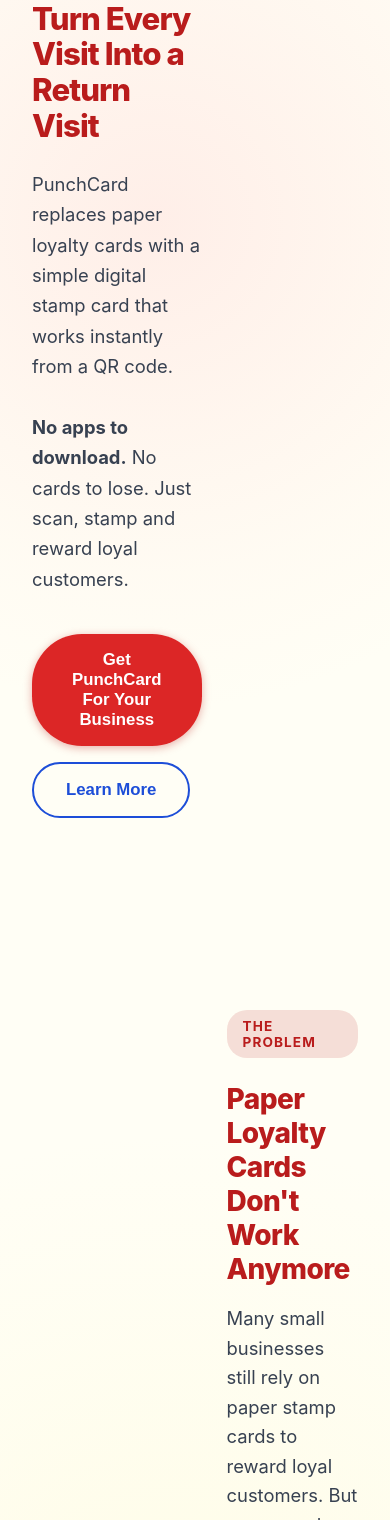
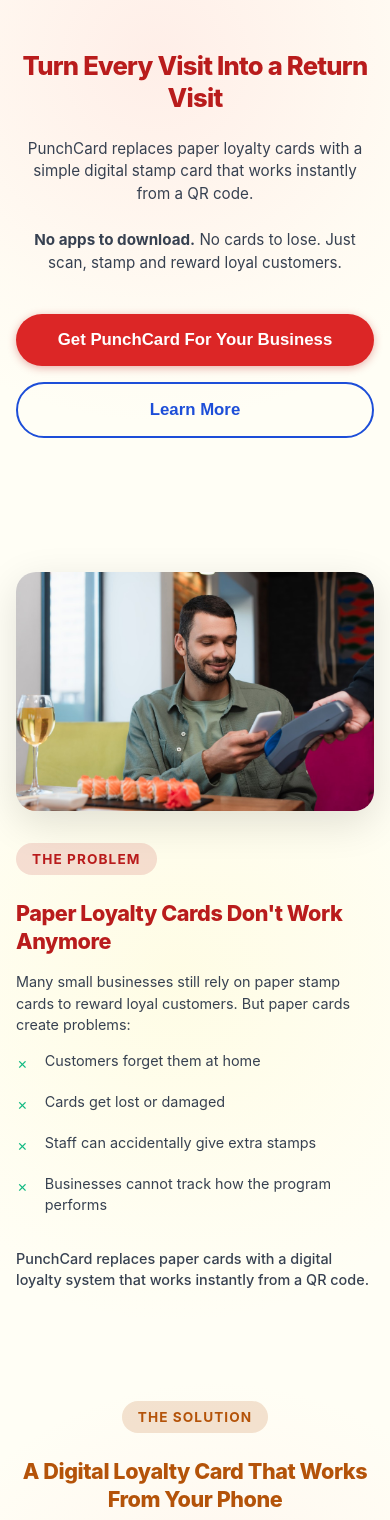
Before and after one commit to NeilAdamson/loyalty-pwa, a React (Vite) app in the folder apps/web/: page / in a window 390 px wide. Shown: the part 320-1840 px from the top of the page. Built offline with nearby package versions, Linux system fonts and the light colour scheme; no server answers.

Commit message:
Landing page redesign - removed some of the unnecessary image files

```diff
--- a/apps/web/src/index.css
+++ b/apps/web/src/index.css
@@ -576,6 +576,7 @@
   .landing-pic-strip { grid-template-columns: repeat(2, 1fr); }
 }
 
+/* Mobile: single-column, smaller text, vertical flow – desktop unchanged */
 @media (max-width: 768px) {
   .landing-nav-links { display: none !important; }
   .landing-hero-image-desk { display: none !important; }
@@ -583,4 +584,86 @@
   .landing-nav-logo { height: 44px; }
   .landing-hero-logo { max-width: 260px; }
   .landing-footer-logo { height: 44px; }
+
+  /* Single column – no two-row layout on mobile */
+  .landing-hero-grid {
+    grid-template-columns: 1fr !important;
+    gap: 1.5rem !important;
+    text-align: center;
+  }
+  .landing-hero-grid .landing-hero-content { text-align: left; }
+  .landing-two-column {
+    grid-template-columns: 1fr !important;
+    gap: 2rem !important;
+  }
+  .landing-grid-three {
+    grid-template-columns: 1fr !important;
+    gap: 1.5rem !important;
+  }
+  .landing-features-inner {
+    grid-template-columns: 1fr !important;
+  }
+  .landing-getting-started-steps {
+    flex-direction: column !important;
+    align-items: stretch !important;
+  }
+  .landing-pic-strip {
+    grid-template-columns: 1fr !important;
+  }
+
+  /* Smaller text on mobile */
+  .landing-hero-bg h1,
+  .landing-hero-bg .landing-headline-red {
+    font-size: 1.6rem !important;
+    line-height: 1.25 !important;
+  }
+  .landing-hero-subtitle,
+  .landing-hero-bg p {
+    font-size: 0.95rem !important;
+    line-height: 1.5 !important;
+  }
+  .landing-section-header { margin-bottom: 2.5rem !important; }
+  .landing-cream h2,
+  .landing-cream .landing-title-red,
+  .landing-cream .landing-title-amber,
+  .landing-cream .landing-title-blue,
+  .landing-cream .landing-headline-red,
+  .landing-cream .landing-headline-amber,
+  .landing-cream .landing-headline-blue {
+    font-size: 1.35rem !important;
+    line-height: 1.3 !important;
+  }
+  .landing-cream .landing-section-header h2 { font-size: 1.35rem !important; }
+  .landing-cream p,
+  .landing-cream li,
+  .landing-cream .landing-card-glow p {
+    font-size: 0.9rem !important;
+    line-height: 1.5 !important;
+  }
+  .landing-cream h3 { font-size: 1.05rem !important; }
+  .landing-cream .landing-card-glow h3 { font-size: 1.05rem !important; }
+
+  /* Tighter section padding on mobile */
+  section.landing-cream {
+    padding: 3rem 1rem !important;
+  }
+  section.landing-hero-bg {
+    padding: 2.5rem 1rem !important;
+  }
+
+  /* Buttons: vertical stack, full width */
+  .landing-hero-buttons {
+    flex-direction: column !important;
+    width: 100%;
+  }
+  .landing-hero-buttons button {
+    width: 100%;
+    justify-content: center;
+  }
+
+  /* Section headers left-aligned on mobile for consistency */
+  .landing-cream .landing-section-header,
+  .landing-section-header {
+    text-align: left;
+  }
 }
--- a/apps/web/src/pages/LandingPage.tsx
+++ b/apps/web/src/pages/LandingPage.tsx
@@ -325,7 +325,7 @@
 
             {/* 1. HERO SECTION */}
             <section id="hero" style={styles.hero} className="landing-hero-bg">
-                <div style={styles.heroGrid}>
+                <div style={styles.heroGrid} className="landing-hero-grid">
                     <div style={styles.heroContent}>
                         <img src="/assets/Punch-card-logo-01.avif" alt="PunchCard" className="landing-hero-logo" />
                         <h1 style={styles.heroTitle}>
@@ -336,7 +336,7 @@
                             <br /><br />
                             <strong>No apps to download.</strong> No cards to lose. Just scan, stamp and reward loyal customers.
                         </p>
-                        <div style={styles.buttonGroup}>
+                        <div style={styles.buttonGroup} className="landing-hero-buttons">
                             <button
                                 style={styles.primaryButton}
                                 className="landing-cta-primary"
@@ -364,7 +364,7 @@
             {/* 2. PROBLEM SECTION */}
             <section id="problem" style={styles.section} className="landing-cream landing-circle-pale-yellow">
                 <div style={styles.containerInner}>
-                    <div style={styles.twoColumn}>
+                    <div style={styles.twoColumn} className="landing-two-column">
                         <div className="landing-pic-frame">
                             <img src="/assets/Pics/Punchcard-pic-03.jpg" alt="Paper cards don't work" />
                         </div>
@@ -391,7 +391,7 @@
             {/* 3. PRODUCT EXPLANATION */}
             <section style={styles.section} className="landing-cream landing-circle-pale-red">
                 <div style={styles.containerInner}>
-                    <div style={styles.sectionHeaderCentered}>
+                    <div style={styles.sectionHeaderCentered} className="landing-section-header">
                         <span style={styles.badgeYellow}>The Solution</span>
                         <h2 style={styles.sectionTitle} className="landing-title-amber">A Digital Loyalty Card That Works From Your Phone</h2>
                         <p style={styles.sectionSubtitle}>
@@ -399,7 +399,7 @@
                         </p>
                     </div>
 
-                    <div style={{ ...styles.twoColumn, alignItems: 'center' }}>
+                    <div style={{ ...styles.twoColumn, alignItems: 'center' }} className="landing-two-column">
                         <div>
                             <p style={{ ...styles.sectionSubtitle, marginBottom: '1.5rem' }}>
                                 Customers simply scan a QR code in your store and their loyalty card opens instantly in their browser.
@@ -423,12 +423,12 @@
             {/* 4. HOW IT WORKS */}
             <section id="how-it-works" style={styles.section} className="landing-cream landing-circle-pale-blue">
                 <div style={styles.containerInner}>
-                    <div style={styles.sectionHeaderCentered}>
+                    <div style={styles.sectionHeaderCentered} className="landing-section-header">
                         <h2 style={styles.sectionTitle} className="landing-headline-blue">Three Simple Steps</h2>
                         <p style={styles.sectionSubtitle}>How PunchCard works for you and your customers.</p>
                     </div>
 
-                    <div style={styles.grid3}>
+                    <div style={styles.grid3} className="landing-grid-three">
                         <div style={styles.stepBox}>
                             <span style={{ ...styles.stepNumber, color: '#b91c1c' }}>Step 1</span>
                             <div style={styles.stepIcon}>📱</div>
@@ -474,11 +474,11 @@
             {/* 5. BUSINESS BENEFITS */}
             <section id="benefits" style={styles.section} className="landing-cream landing-circle-pale-red">
                 <div style={styles.containerInner}>
-                    <div style={styles.sectionHeaderCentered}>
+                    <div style={styles.sectionHeaderCentered} className="landing-section-header">
                         <h2 style={styles.sectionTitle} className="landing-title-blue">Why Businesses Choose PunchCard</h2>
                     </div>
 
-                    <div style={styles.grid3}>
+                    <div style={styles.grid3} className="landing-grid-three">
                         <div style={styles.landingCard}>
                             <div style={{ ...styles.iconBox, background: 'rgba(185, 28, 28, 0.12)', color: '#b91c1c' }}>📈</div>
                             <h3 style={{ fontSize: '1.2rem', fontWeight: 700, marginBottom: '0.75rem', color: '#b91c1c' }}>Increase Repeat Visits</h3>
@@ -516,7 +516,7 @@
             {/* 6. IDEAL BUSINESSES & 7. CUSTOMER EXPERIENCE */}
             <section id="businesses" style={styles.section} className="landing-cream landing-circle-pale-blue">
                 <div style={styles.containerInner}>
-                    <div style={styles.twoColumn}>
+                    <div style={styles.twoColumn} className="landing-two-column">
                         <div>
                             <h2 style={{ ...styles.sectionTitle, marginBottom: '2rem' }} className="landing-title-amber">Perfect For Businesses With Repeat Customers</h2>
                             <p style={styles.sectionSubtitle}>PunchCard works especially well for:</p>
@@ -553,7 +553,7 @@
             {/* 8. SECURITY & 9. FEATURES */}
             <section style={styles.section} className="landing-cream landing-circle-pale-yellow">
                 <div style={styles.containerInner}>
-                    <div style={styles.twoColumn}>
+                    <div style={styles.twoColumn} className="landing-two-column">
                         <div>
                             <div style={{ fontSize: '3rem', marginBottom: '1rem' }}>🛡️</div>
                             <h2 style={styles.sectionTitle} className="landing-title-blue">Built With Security In Mind</h2>
@@ -572,7 +572,7 @@
                         <div style={styles.landingCard}>
                             <h2 style={{ fontSize: '1.8rem', fontWeight: 700, marginBottom: '1.5rem', color: '#b45309' }}>Everything You Need To Run A Loyalty Program</h2>
                             <p style={{ color: '#374151', marginBottom: '1.5rem' }}>PunchCard includes:</p>
-                            <div style={{ display: 'grid', gridTemplateColumns: '1fr 1fr', gap: '1rem' }}>
+                            <div className="landing-features-inner" style={{ display: 'grid', gridTemplateColumns: '1fr 1fr', gap: '1rem' }}>
                                 <div style={{ color: '#374151', fontSize: '0.95rem', display: 'flex', alignItems: 'center', gap: '0.5rem' }}>
                                     <div style={{ width: 6, height: 6, borderRadius: '50%', background: '#b91c1c', flexShrink: 0 }}></div>
                                     Branded digital cards
@@ -609,12 +609,12 @@
             {/* 10. GETTING STARTED */}
             <section style={styles.section} className="landing-cream landing-circle-pale-red">
                 <div style={styles.containerInner}>
-                    <div style={styles.sectionHeaderCentered}>
+                    <div style={styles.sectionHeaderCentered} className="landing-section-header">
                         <h2 style={styles.sectionTitle} className="landing-headline-red">Getting Started Is Easy</h2>
                         <p style={styles.sectionSubtitle}>Most businesses can be live within a few days.</p>
                     </div>
 
-                    <div style={{ display: 'flex', justifyContent: 'center', gap: '2rem', flexWrap: 'wrap', marginBottom: '4rem' }}>
+                    <div className="landing-getting-started-steps" style={{ display: 'flex', justifyContent: 'center', gap: '2rem', flexWrap: 'wrap', marginBottom: '4rem' }}>
                         <div style={{ background: 'rgba(255,255,255,0.6)', padding: '2rem', borderRadius: '16px', border: '1px solid rgba(185, 28, 28, 0.2)', flex: '1 1 250px', textAlign: 'center' }}>
                             <div style={{ fontSize: '1.2rem', fontWeight: 700, color: '#b91c1c', marginBottom: '1rem' }}>Step 1</div>
                             <p style={{ fontSize: '1.1rem', fontWeight: 600, color: '#1f2937' }}>Contact PunchCard.</p>
```
Also changed, not shown: 1 other file (tests, documents, lock files or other folders).
